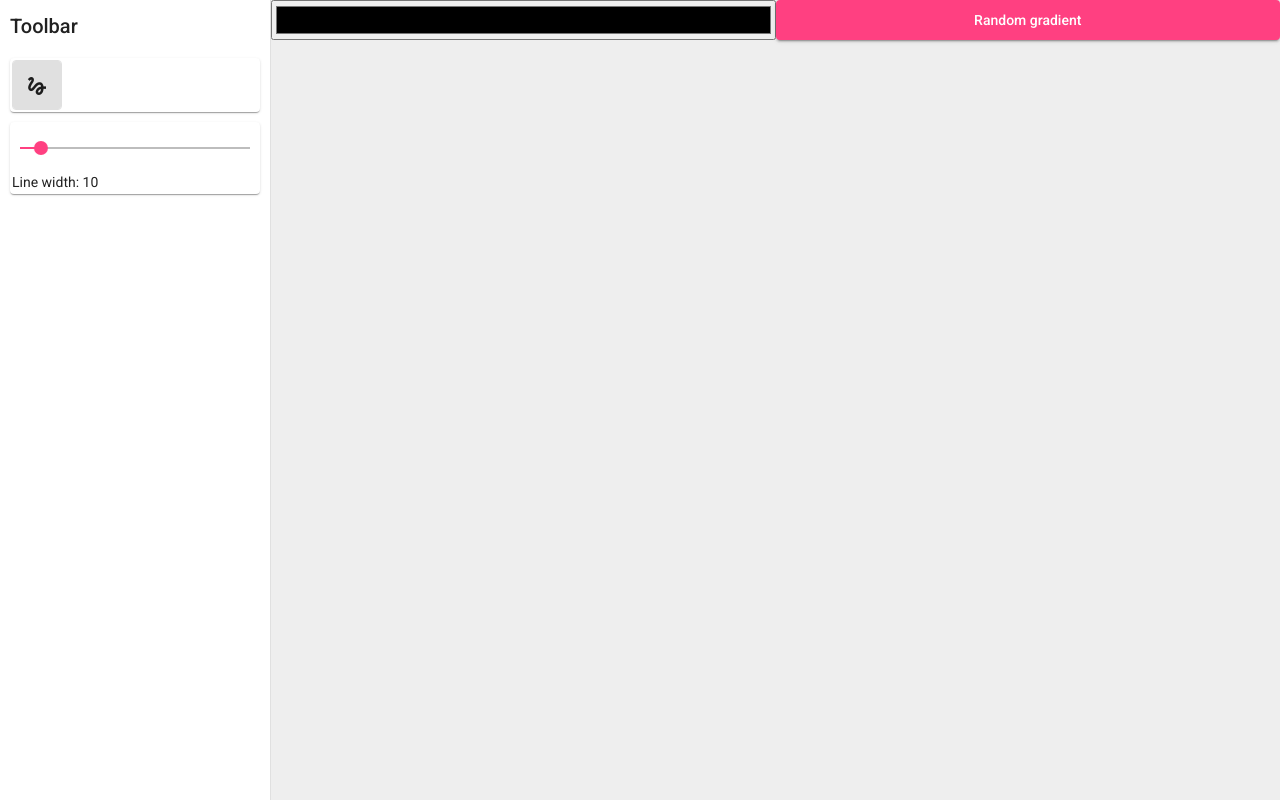
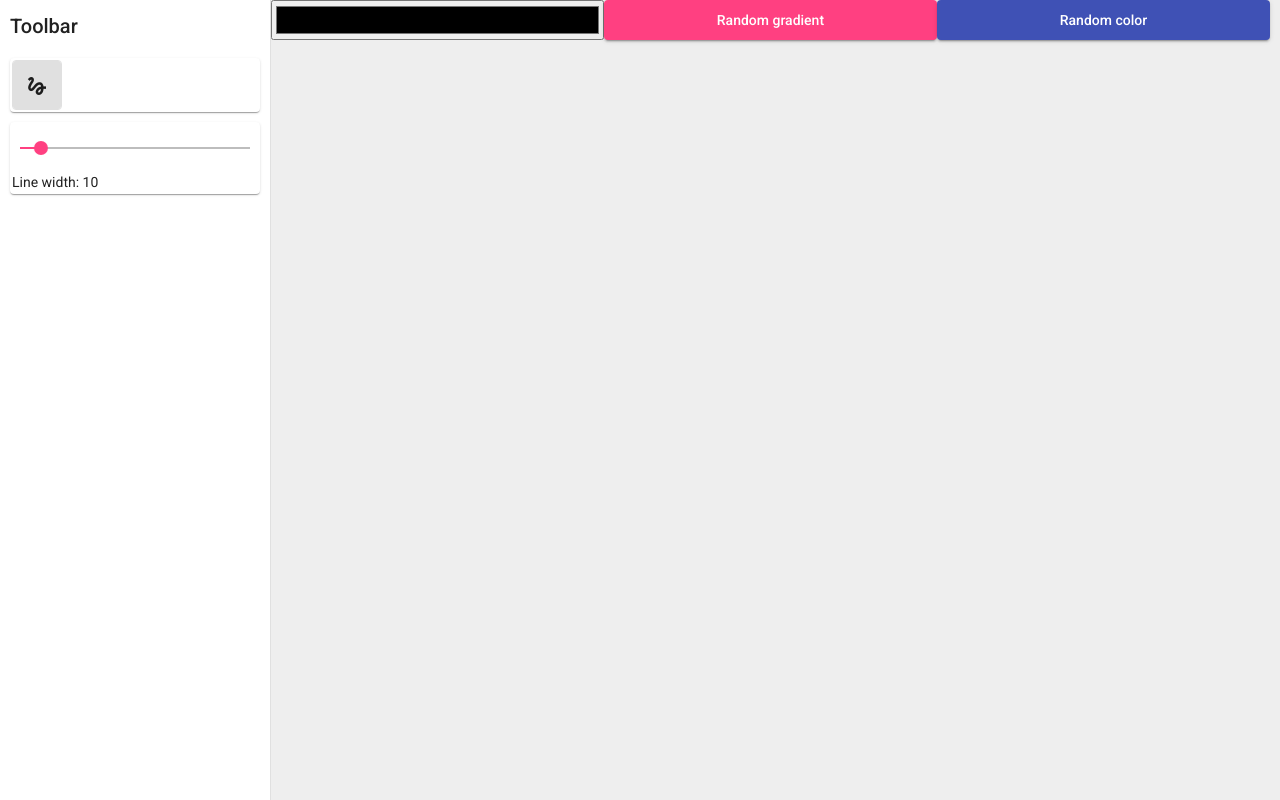
Before and after one commit to b1zarre/ngpaint, an Angular app: page / in a window 1280 px wide. Built offline with nearby package versions, Linux system fonts and the light colour scheme.

Commit message:
added random color feature

```diff
--- a/angular.json
+++ b/angular.json
@@ -122,6 +122,10 @@
               "devServerTarget": "paint-app:serve:production"
             }
           }
+        },
+        "deploy": {
+          "builder": "angular-cli-ghpages:deploy",
+          "options": {}
         }
       }
     }
--- a/package.json
+++ b/package.json
@@ -34,6 +34,7 @@
     "@types/jasmine": "~3.5.0",
     "@types/jasminewd2": "~2.0.3",
     "@types/node": "^12.11.1",
+    "angular-cli-ghpages": "^1.0.0-rc.1",
     "codelyzer": "^5.1.2",
     "jasmine-core": "~3.5.0",
     "jasmine-spec-reporter": "~4.2.1",
--- a/src/app/canvas/canvas.component.html
+++ b/src/app/canvas/canvas.component.html
@@ -3,6 +3,7 @@
 <div class="random">
     <input type="color" name="color" id="color" (change)="onColorChange()" #palette>
     <button (click)="randomGradient()" mat-raised-button color="accent">Random gradient</button>
+    <button (click)="onRandomColor()" mat-raised-button color="primary">Random color</button>
 </div>
 
 <canvas #canvas></canvas>
--- a/src/app/canvas/canvas.component.scss
+++ b/src/app/canvas/canvas.component.scss
@@ -6,9 +6,9 @@
 }
 .random > input {
     height: 100%;
-    width: 50%;
+    width: 33%;
 }
 .random > button {
     height: 100%;
-    width: 50%;
+    width: 33%;
 }
--- a/src/app/canvas/canvas.component.ts
+++ b/src/app/canvas/canvas.component.ts
@@ -59,6 +59,10 @@ export class CanvasComponent implements AfterViewInit {
             color += letters[Math.floor(Math.random() * 16)];
         }
         return color;
+    }
+    onRandomColor() {
+        this.palette.nativeElement.value = this.getRandomColor();
+        this.cx.strokeStyle = this.palette.nativeElement.value;
     }
     randomGradient() {
         const gradient = this.cx.createLinearGradient(
```
